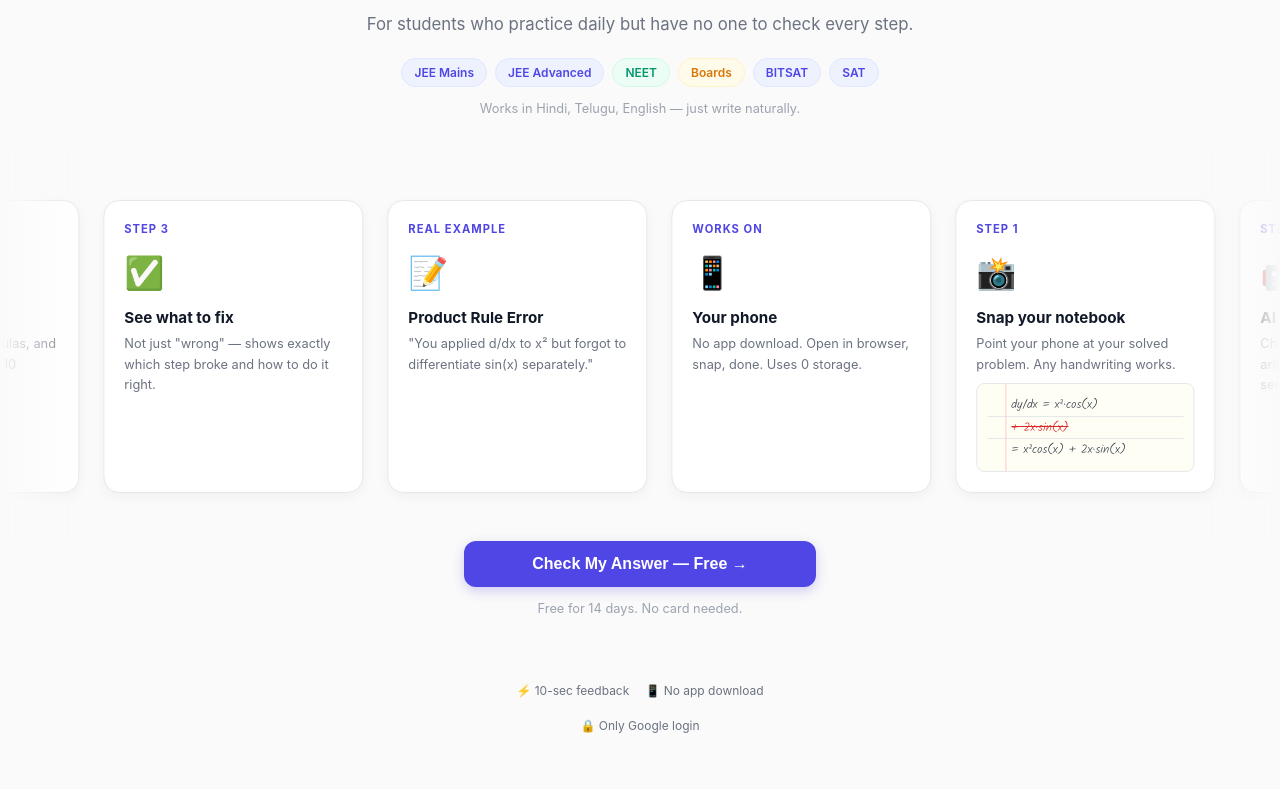
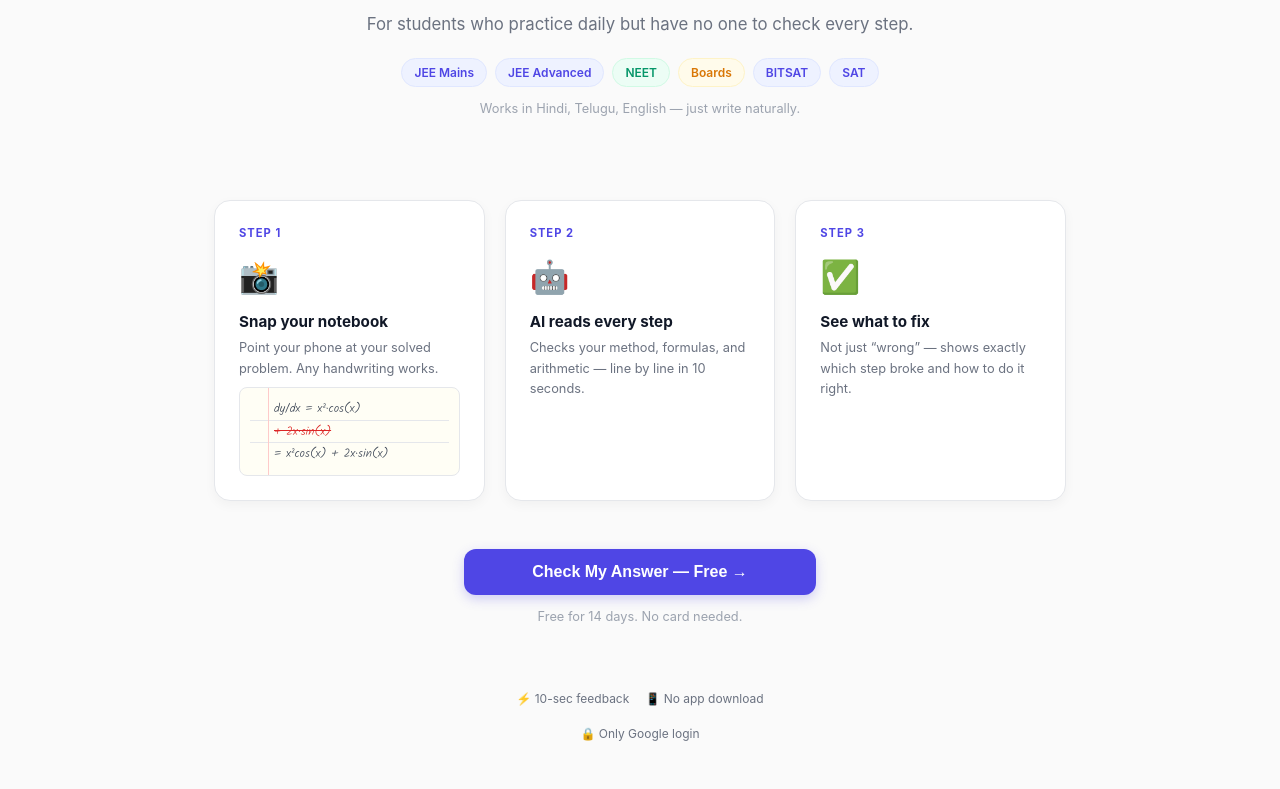
Before and after one commit to sripada-sys/collegeadvisor, a Flask app: page / in a window 1280 px wide. Shown: the part 234-1023 px from the top of the page. Run offline with Flask 3, Linux system fonts and the light colour scheme; some libraries are stand-ins or nearby versions.

Commit message:
Replace rolling marquee with static 3-column grid

```diff
--- a/templates/landing.html
+++ b/templates/landing.html
@@ -87,43 +87,29 @@
             margin-bottom: 0;
         }
 
-        /* ─── Rolling Strip ─── */
-        .rolling-section {
-            padding: 48px 0;
-            overflow: hidden;
-            position: relative;
+        /* ─── Steps Grid ─── */
+        .steps-section {
+            padding: 48px 24px;
+            max-width: 900px;
+            margin: 0 auto;
         }
-        .rolling-section::before,
-        .rolling-section::after {
-            content: '';
-            position: absolute;
-            top: 0; bottom: 0;
-            width: 80px;
-            z-index: 2;
-            pointer-events: none;
+        .steps-grid {
+            display: grid;
+            grid-template-columns: repeat(3, 1fr);
+            gap: 20px;
         }
-        .rolling-section::before { left: 0; background: linear-gradient(90deg, #FAFAFA, transparent); }
-        .rolling-section::after { right: 0; background: linear-gradient(270deg, #FAFAFA, transparent); }
-
-        .rolling-track {
-            display: flex;
-            gap: 24px;
-            animation: scroll 20s linear infinite;
-            width: max-content;
+        @media (max-width: 640px) {
+            .steps-grid {
+                grid-template-columns: 1fr;
+                gap: 16px;
+            }
         }
-        @keyframes scroll {
-            0% { transform: translateX(0); }
-            100% { transform: translateX(-50%); }
-        }
-        .rolling-track:hover { animation-play-state: paused; }
 
         .roll-card {
-            flex-shrink: 0;
-            width: 260px;
             background: #FFFFFF;
             border: 1px solid #E5E7EB;
             border-radius: 16px;
-            padding: 20px;
+            padding: 24px;
             box-shadow: 0 4px 12px rgba(0,0,0,0.04);
         }
         .roll-card .step-num {
@@ -334,9 +320,9 @@
 </section>
 
 <!-- Rolling How-It-Works Strip -->
-<section class="rolling-section">
-    <div class="rolling-track">
-        <!-- Set 1 -->
+<!-- How It Works -->
+<section class="steps-section">
+    <div class="steps-grid">
         <div class="roll-card">
             <div class="step-num">Step 1</div>
             <div class="step-icon">📸</div>
@@ -358,55 +344,7 @@
             <div class="step-num">Step 3</div>
             <div class="step-icon">✅</div>
             <h3>See what to fix</h3>
-            <p>Not just "wrong" — shows exactly which step broke and how to do it right.</p>
-        </div>
-        <div class="roll-card">
-            <div class="step-num">Real example</div>
-            <div class="step-icon">📝</div>
-            <h3>Product Rule Error</h3>
-            <p>"You applied d/dx to x² but forgot to differentiate sin(x) separately."</p>
-        </div>
-        <div class="roll-card">
-            <div class="step-num">Works on</div>
-            <div class="step-icon">📱</div>
-            <h3>Your phone</h3>
-            <p>No app download. Open in browser, snap, done. Uses 0 storage.</p>
-        </div>
-        <!-- Set 2 (duplicate for seamless loop) -->
-        <div class="roll-card">
-            <div class="step-num">Step 1</div>
-            <div class="step-icon">📸</div>
-            <h3>Snap your notebook</h3>
-            <p>Point your phone at your solved problem. Any handwriting works.</p>
-            <div class="notebook-mock">
-                <div class="line">dy/dx = x²·cos(x)</div>
-                <div class="line"><span class="wrong">+ 2x·sin(x)</span></div>
-                <div class="line">= x²cos(x) + 2x·sin(x)</div>
-            </div>
-        </div>
-        <div class="roll-card">
-            <div class="step-num">Step 2</div>
-            <div class="step-icon">🤖</div>
-            <h3>AI reads every step</h3>
-            <p>Checks your method, formulas, and arithmetic — line by line in 10 seconds.</p>
-        </div>
-        <div class="roll-card">
-            <div class="step-num">Step 3</div>
-            <div class="step-icon">✅</div>
-            <h3>See what to fix</h3>
-            <p>Not just "wrong" — shows exactly which step broke and how to do it right.</p>
-        </div>
-        <div class="roll-card">
-            <div class="step-num">Real example</div>
-            <div class="step-icon">📝</div>
-            <h3>Product Rule Error</h3>
-            <p>"You applied d/dx to x² but forgot to differentiate sin(x) separately."</p>
-        </div>
-        <div class="roll-card">
-            <div class="step-num">Works on</div>
-            <div class="step-icon">📱</div>
-            <h3>Your phone</h3>
-            <p>No app download. Open in browser, snap, done. Uses 0 storage.</p>
+            <p>Not just “wrong” — shows exactly which step broke and how to do it right.</p>
         </div>
     </div>
 </section>
```
